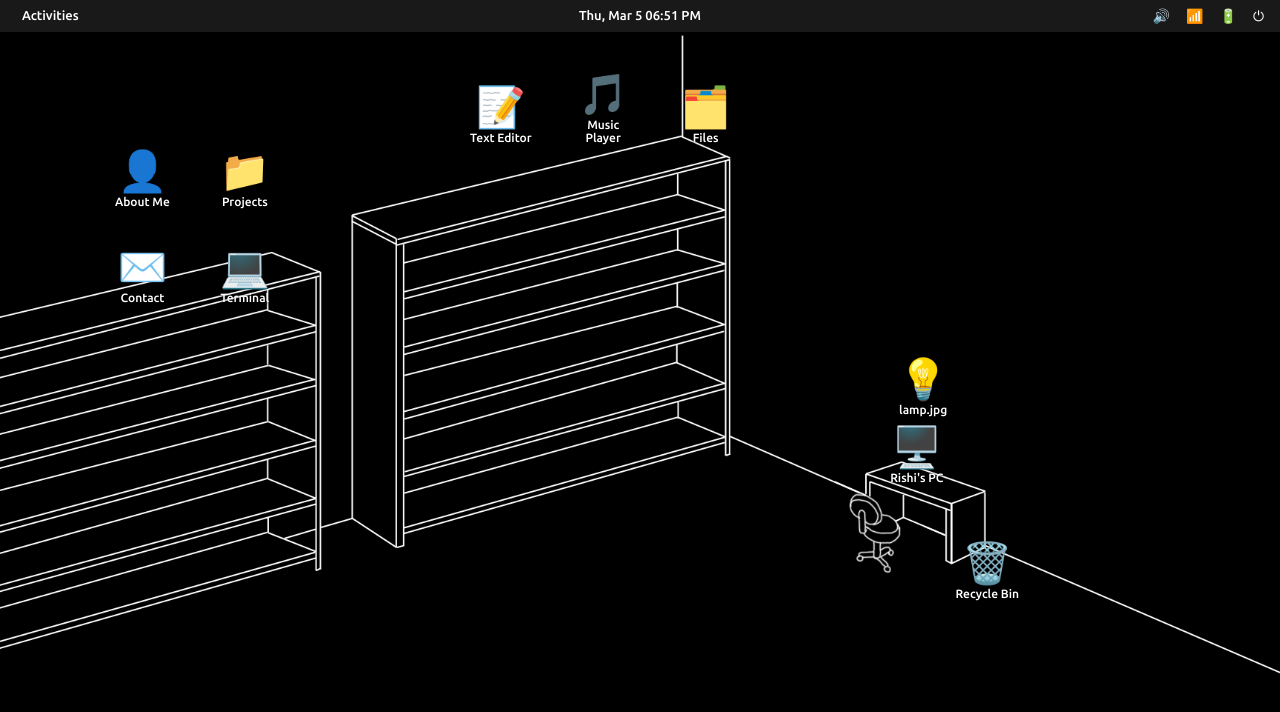
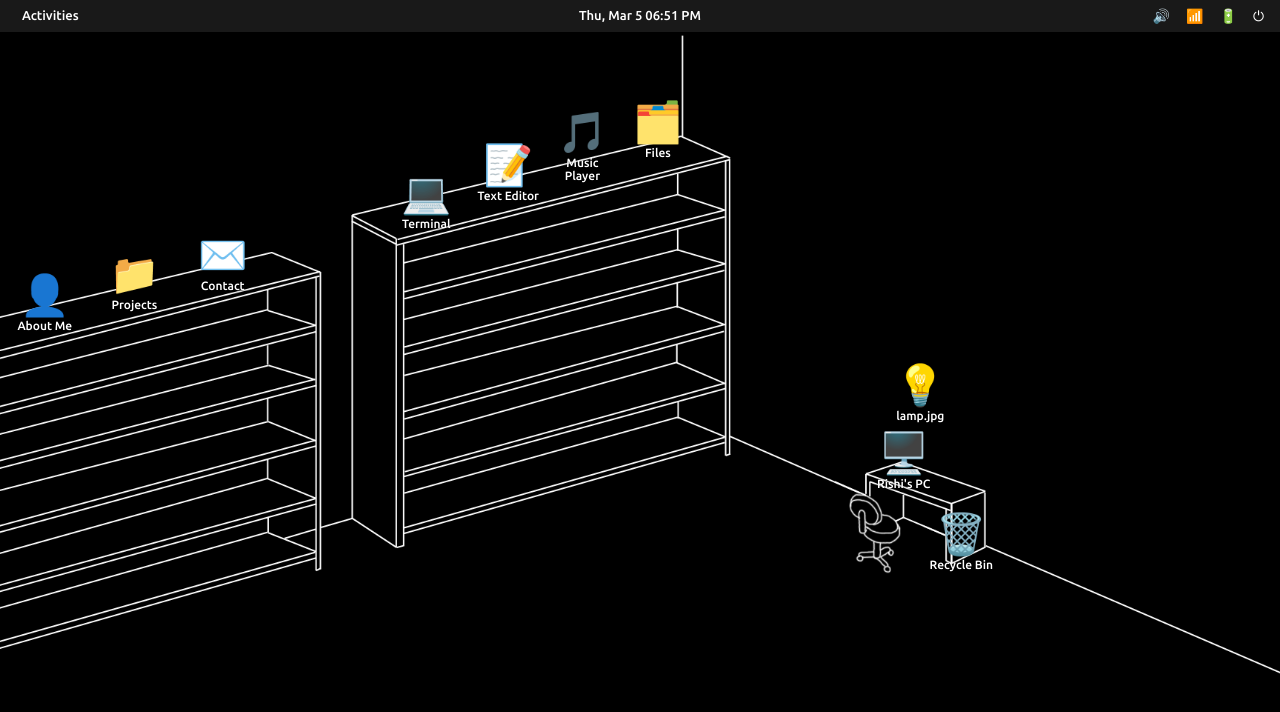
Before and after one commit to 0xRK/0xRK.github.io, a React (Vite) app: page / in a window 1280 px wide. Shown: the top 712 px of the page. Built offline with nearby package versions, Linux system fonts and the light colour scheme.

Commit message:
desktop layout

```diff
--- a/src/components/Desktop/Desktop.css
+++ b/src/components/Desktop/Desktop.css
@@ -26,7 +26,7 @@
   user-select: none;
   width: 80px;
   pointer-events: auto;
-  transform: translateY(-100%);
+  transform: translate(-50%, -100%);
 }
 
 .desktop__icon:hover {
@@ -40,6 +40,14 @@
 .desktop__icon-emoji {
   font-size: 40px;
   line-height: 1;
+}
+
+.desktop__icon--draggable {
+  cursor: grab;
+}
+
+.desktop__icon--draggable:active {
+  cursor: grabbing;
 }
 
 .desktop__icon-label {
--- a/src/components/Desktop/Desktop.tsx
+++ b/src/components/Desktop/Desktop.tsx
@@ -1,13 +1,10 @@
+import { useState, useCallback, useRef } from 'react';
 import { useDesktop } from '../../context/DesktopContext';
 import { TopPanel } from '../TopPanel/TopPanel';
 import { Dock } from '../Dock/Dock';
 import { Window } from '../Window/Window';
 import './Desktop.css';
 
-// Icons positioned on furniture surfaces (percentage-based)
-// Left bookshelf: ~3-28% horizontal, shelves at ~28%, 40%, 52%, 64% vertical
-// Center bookshelf: ~30-58% horizontal, shelves at ~20%, 33%, 45%, 57% vertical
-// Desk: ~66-77% horizontal, surface at ~57% vertical
 interface DesktopIcon {
   appId?: string;
   label: string;
@@ -16,37 +13,95 @@ interface DesktopIcon {
   left: string;
 }
 
-const desktopIcons: DesktopIcon[] = [
-  // Left shelf, row 1
-  { appId: 'about-me',     label: 'About Me',      icon: '👤', top: '27%', left: '8%' },
-  { appId: 'projects',     label: 'Projects',       icon: '📁', top: '27%', left: '16%' },
-  // Left shelf, row 2
-  { appId: 'contact',      label: 'Contact',        icon: '✉️', top: '39%', left: '8%' },
-  { appId: 'terminal',     label: 'Terminal',        icon: '💻', top: '39%', left: '16%' },
-  // Center shelf, row 1
-  { appId: 'text-editor',  label: 'Text Editor',    icon: '📝', top: '19%', left: '36%' },
-  { appId: 'music-player', label: 'Music Player',   icon: '🎵', top: '19%', left: '44%' },
-  { appId: 'file-manager', label: 'Files',           icon: '🗂️', top: '19%', left: '52%' },
-  // On the desk
-  { appId: 'about-me',     label: "Rishi's PC",     icon: '🖥️', top: '61.5%', left: '68.5%' },
-  {                         label: 'lamp.jpg',        icon: '💡', top: '53%', left: '69%' },
-  {                         label: 'Recycle Bin',     icon: '🗑️', top: '76%', left: '74%' },
+const initialIcons: DesktopIcon[] = [
+  { appId: 'about-me',     label: 'About Me',      icon: '👤', top: '42.5%', left: '3.5%' },
+  { appId: 'projects',     label: 'Projects',       icon: '📁', top: '39.9%', left: '10.5%' },
+  { appId: 'contact',      label: 'Contact',        icon: '✉️', top: '37.5%', left: '17.4%' },
+  { appId: 'terminal',     label: 'Terminal',        icon: '💻', top: '29.8%', left: '33.3%' },
+  { appId: 'text-editor',  label: 'Text Editor',    icon: '📝', top: '26.2%', left: '39.7%' },
+  { appId: 'music-player', label: 'Music Player',   icon: '🎵', top: '23.8%', left: '45.5%' },
+  { appId: 'file-manager', label: 'Files',           icon: '🗂️', top: '20.9%', left: '51.4%' },
+  { appId: 'about-me',     label: "Rishi's PC",     icon: '🖥️', top: '62.2%', left: '70.6%' },
+  {                         label: 'lamp.jpg',        icon: '💡', top: '53.7%', left: '71.9%' },
+  {                         label: 'Recycle Bin',     icon: '🗑️', top: '72.4%', left: '75.1%' },
 ];
 
+// Paste this into initialIcons:
+// [
+//   { appId: 'about-me', label: 'About Me', icon: '👤', top: '42.5%', left: '3.5%' },
+//   { appId: 'projects', label: 'Projects', icon: '📁', top: '39.9%', left: '10.5%' },
+//   { appId: 'contact', label: 'Contact', icon: '✉️', top: '37.5%', left: '17.4%' },
+//   { appId: 'terminal', label: 'Terminal', icon: '💻', top: '29.2%', left: '31.3%' },
+//   { appId: 'text-editor', label: 'Text Editor', icon: '📝', top: '25.8%', left: '37.7%' },
+//   { appId: 'music-player', label: 'Music Player', icon: '🎵', top: '24.8%', left: '43.5%' },
+//   { appId: 'file-manager', label: 'Files', icon: '🗂️', top: '21.9%', left: '49.4%' },
+//   { appId: 'about-me', label: 'Rishi's PC', icon: '🖥️', top: '62.2%', left: '68.6%' },
+//   {                         label: 'lamp.jpg', icon: '💡', top: '53.7%', left: '70.9%' },
+//   {                         label: 'Recycle Bin', icon: '🗑️', top: '72.4%', left: '75.1%' },
+// ]
 export function Desktop() {
   const { state, dispatch } = useDesktop();
+  const [icons, setIcons] = useState(initialIcons);
+  const dragRef = useRef<{ index: number; offsetX: number; offsetY: number; moved: boolean } | null>(null);
+
+  const onIconMouseDown = useCallback((e: React.MouseEvent, index: number) => {
+    e.preventDefault();
+    // Use the CSS percentage position as anchor, not getBoundingClientRect,
+    // so the transform doesn't cause a jump.
+    const el = e.currentTarget as HTMLElement;
+    const currentTopPct = parseFloat(el.style.top);
+    const currentLeftPct = parseFloat(el.style.left);
+    dragRef.current = {
+      index,
+      offsetX: e.clientX - (currentLeftPct / 100) * window.innerWidth,
+      offsetY: e.clientY - (currentTopPct / 100) * window.innerHeight,
+      moved: false,
+    };
+    document.body.style.userSelect = 'none';
+
+    const onMouseMove = (e: MouseEvent) => {
+      if (!dragRef.current) return;
+      dragRef.current.moved = true;
+      const topPct = ((e.clientY - dragRef.current.offsetY) / window.innerHeight) * 100;
+      const leftPct = ((e.clientX - dragRef.current.offsetX) / window.innerWidth) * 100;
+      setIcons((prev) =>
+        prev.map((ic, i) =>
+          i === dragRef.current!.index
+            ? { ...ic, top: `${topPct.toFixed(1)}%`, left: `${leftPct.toFixed(1)}%` }
+            : ic
+        )
+      );
+    };
+
+    const onMouseUp = () => {
+      dragRef.current = null;
+      document.body.style.userSelect = '';
+      document.removeEventListener('mousemove', onMouseMove);
+      document.removeEventListener('mouseup', onMouseUp);
+    };
+
+    document.addEventListener('mousemove', onMouseMove);
+    document.addEventListener('mouseup', onMouseUp);
+  }, []);
+
+  const onIconDoubleClick = useCallback((appId?: string) => {
+    if (appId) {
+      dispatch({ type: 'OPEN_WINDOW', appId });
+    }
+  }, [dispatch]);
 
   return (
     <div className="desktop">
       <TopPanel />
       <Dock />
       <div className="desktop__icons">
-        {desktopIcons.map(({ appId, label, icon, top, left }) => (
+        {icons.map(({ appId, label, icon, top, left }, index) => (
           <button
-            key={`${label}-${top}-${left}`}
-            className="desktop__icon"
+            key={`${label}-${index}`}
+            className="desktop__icon desktop__icon--draggable"
             style={{ top, left }}
-            onDoubleClick={() => appId && dispatch({ type: 'OPEN_WINDOW', appId })}
+            onMouseDown={(e) => onIconMouseDown(e, index)}
+            onDoubleClick={() => onIconDoubleClick(appId)}
           >
             <span className="desktop__icon-emoji">{icon}</span>
             <span className="desktop__icon-label">{label}</span>
```
